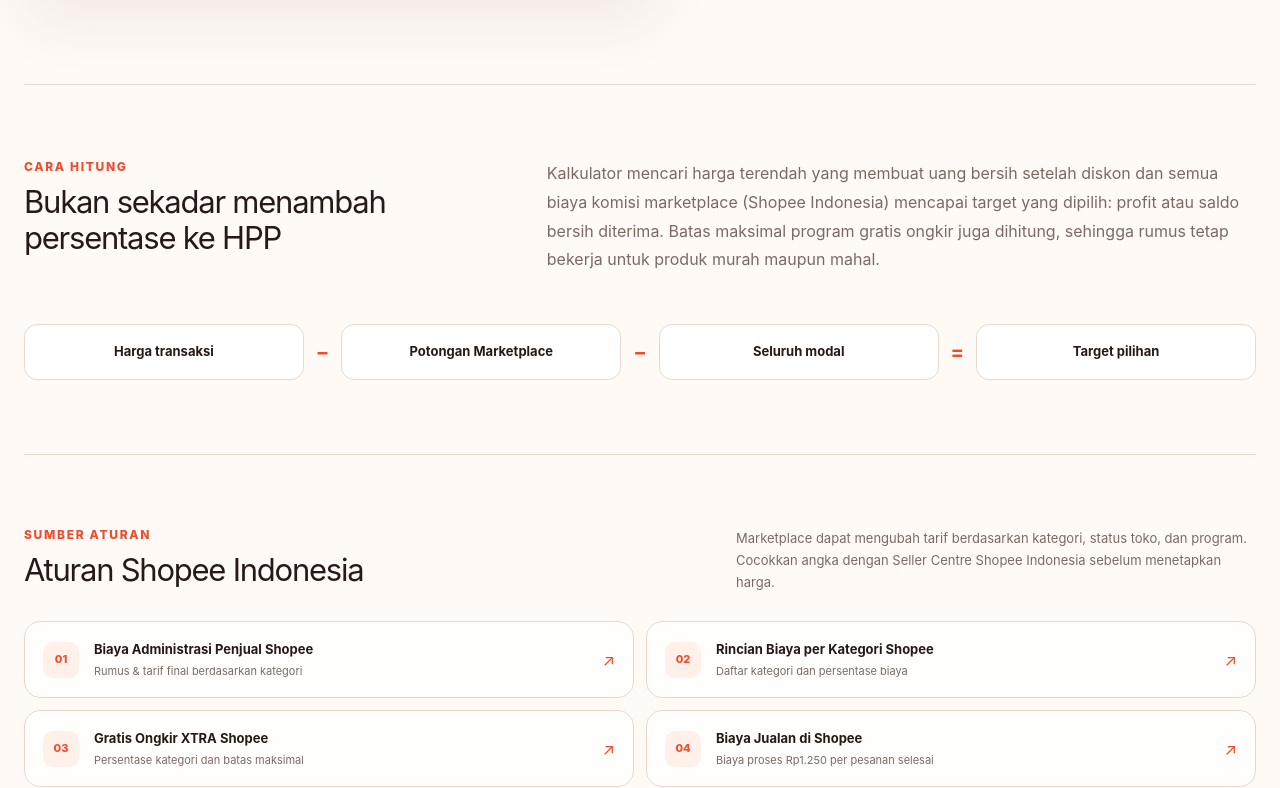
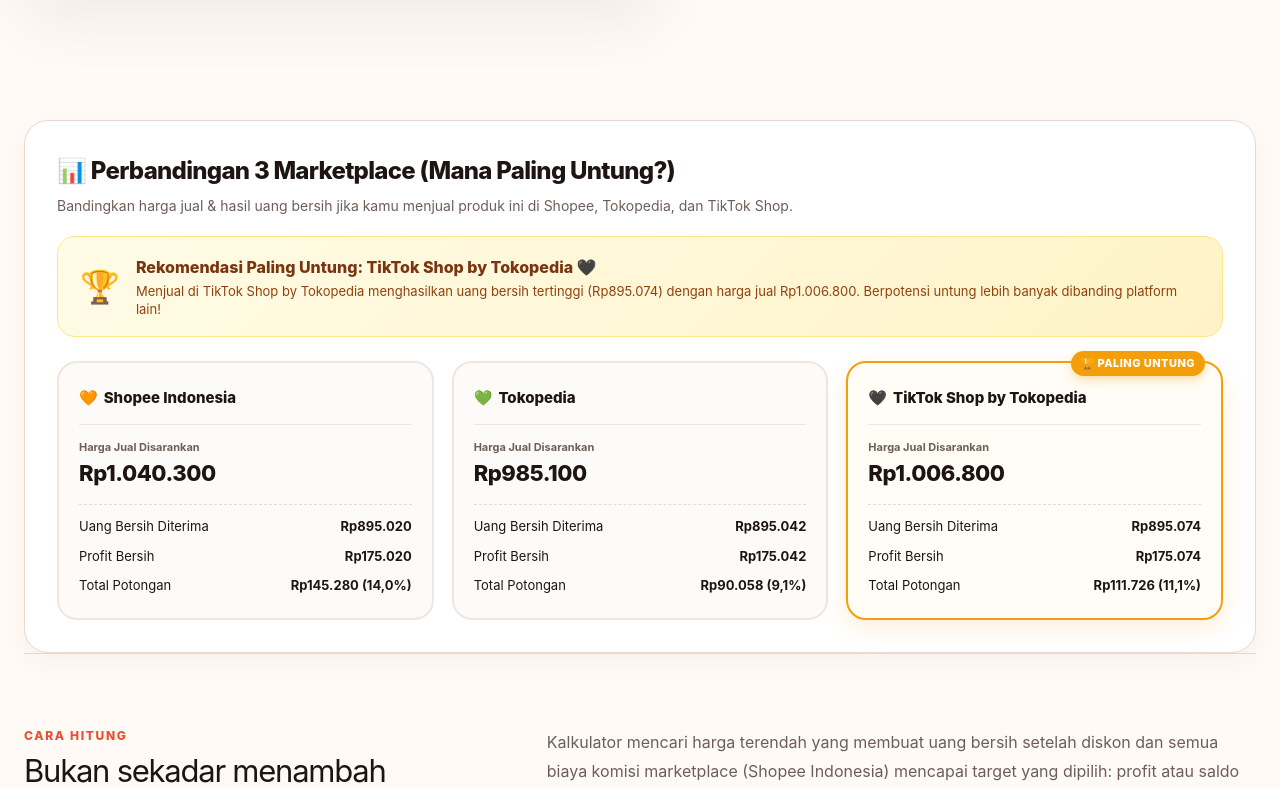
Before and after one commit to haadziqf/alkulator-harga-shopee, a Next.js app: page / in a window 1280 px wide. Shown: the part 1274-2062 px from the top of the page. Built offline with nearby package versions, Linux system fonts and the light colour scheme.

Commit message:
Add e-commerce color palettes and multi-marketplace comparison feature for highest profit

```diff
--- a/app/globals.css
+++ b/app/globals.css
@@ -1,15 +1,34 @@
 @import "tailwindcss";
 
 :root {
+  --shopee-orange: #ee4d2d;
+  --shopee-orange-dark: #c93b20;
+  --shopee-soft: #fff0e9;
+
+  --tokopedia-green: #03ac0e;
+  --tokopedia-green-dark: #028a0b;
+  --tokopedia-soft: #e8f8ea;
+
+  --tiktok-black: #121212;
+  --tiktok-soft: #f1f5f9;
+
+  --theme-primary: var(--shopee-orange);
+  --theme-dark: var(--shopee-orange-dark);
+  --theme-soft: var(--shopee-soft);
+  --theme-glow: rgba(238, 77, 45, 0.14);
+
   --orange: #ee4d2d;
-  --orange-dark: #c93b20;
-  --orange-soft: #fff0e9;
   --cream: #fffaf6;
-  --ink: #271a16;
-  --muted: #7b6a64;
+  --ink: #1e1512;
+  --muted: #6e5e57;
   --line: #ead8d0;
   --white: #ffffff;
+
+  --gold-badge: #d97706;
+  --gold-bg: #fef3c7;
+  --gold-border: #fde68a;
 }
+
 
 * {
   box-sizing: border-box;
@@ -940,3 +959,149 @@
 .platform-btn.tiktok.active {
   color: #000000;
 }
+
+/* Comparison Section */
+.comparison-section {
+  margin-top: 36px;
+  padding: 32px;
+  background: white;
+  border-radius: 24px;
+  border: 1px solid var(--line);
+  box-shadow: 0 10px 30px rgba(0, 0, 0, 0.04);
+}
+
+.comparison-header h2 {
+  font-size: 24px;
+  font-weight: 800;
+  margin: 0 0 6px;
+  letter-spacing: -0.03em;
+}
+
+.comparison-header p {
+  margin: 0 0 20px;
+  color: var(--muted);
+  font-size: 14px;
+}
+
+.best-banner {
+  display: flex;
+  align-items: center;
+  gap: 16px;
+  padding: 18px 22px;
+  margin-bottom: 24px;
+  background: linear-gradient(135deg, #fffbe6, #fef3c7);
+  border: 1px solid var(--gold-border);
+  border-radius: 18px;
+  color: #92400e;
+}
+
+.best-banner-icon {
+  font-size: 32px;
+  line-height: 1;
+}
+
+.best-banner-text strong {
+  display: block;
+  font-size: 16px;
+  color: #78350f;
+  font-weight: 800;
+}
+
+.best-banner-text p {
+  margin: 3px 0 0;
+  font-size: 13px;
+  color: #92400e;
+  line-height: 1.4;
+}
+
+.comparison-grid {
+  display: grid;
+  grid-template-columns: repeat(3, minmax(0, 1fr));
+  gap: 18px;
+}
+
+.comparison-card {
+  position: relative;
+  padding: 22px 20px;
+  border-radius: 20px;
+  border: 2px solid #f0e6e0;
+  background: #fdfbf9;
+  transition: all 200ms ease;
+}
+
+.comparison-card.is-best {
+  border-color: #f59e0b;
+  background: #fffdf5;
+  box-shadow: 0 8px 24px rgba(245, 158, 11, 0.16);
+}
+
+.comparison-card-badge {
+  display: inline-flex;
+  align-items: center;
+  gap: 6px;
+  font-size: 15px;
+  font-weight: 800;
+}
+
+.best-tag {
+  position: absolute;
+  top: -12px;
+  right: 16px;
+  padding: 4px 10px;
+  background: #f59e0b;
+  color: white;
+  font-size: 11px;
+  font-weight: 800;
+  border-radius: 20px;
+  text-transform: uppercase;
+  letter-spacing: 0.04em;
+  box-shadow: 0 4px 10px rgba(245, 158, 11, 0.3);
+}
+
+.comp-price-box {
+  margin-top: 14px;
+  padding-top: 14px;
+  border-top: 1px solid #f0e6e0;
+}
+
+.comp-price-box span {
+  display: block;
+  font-size: 11px;
+  color: var(--muted);
+  font-weight: 700;
+}
+
+.comp-price-box strong {
+  display: block;
+  margin-top: 2px;
+  font-size: 22px;
+  font-weight: 800;
+  color: var(--ink);
+  letter-spacing: -0.02em;
+}
+
+.comp-metrics {
+  margin-top: 14px;
+  display: flex;
+  flex-direction: column;
+  gap: 10px;
+  font-size: 13px;
+  border-top: 1px dashed #e8dad2;
+  padding-top: 12px;
+}
+
+.comp-metrics > div {
+  display: flex;
+  justify-content: space-between;
+  align-items: center;
+}
+
+.comp-metrics b {
+  font-weight: 750;
+}
+
+@media (max-width: 900px) {
+  .comparison-grid {
+    grid-template-columns: 1fr;
+  }
+}
--- a/app/page.tsx
+++ b/app/page.tsx
@@ -24,6 +24,7 @@
   name: string;
   badge: string;
   icon: string;
+  themeColor: string;
   adminRateDefault: number;
   shippingRateDefault: number;
   shippingCapDefault: number;
@@ -40,6 +41,7 @@
     name: "Shopee Indonesia",
     badge: "Shopee",
     icon: "🧡",
+    themeColor: "#ee4d2d",
     adminRateDefault: 10,
     shippingRateDefault: 5.5,
     shippingCapDefault: 40000,
@@ -75,6 +77,7 @@
     name: "Tokopedia",
     badge: "Tokopedia",
     icon: "💚",
+    themeColor: "#03ac0e",
     adminRateDefault: 8,
     shippingRateDefault: 4,
     shippingCapDefault: 10000,
@@ -105,6 +108,7 @@
     name: "TikTok Shop by Tokopedia",
     badge: "TikTok Shop",
     icon: "🖤",
+    themeColor: "#121212",
     adminRateDefault: 7,
     shippingRateDefault: 4.5,
     shippingCapDefault: 40000,
@@ -371,6 +375,38 @@
     result.sellerDiscountNominal;
   const feePercent = result.price ? (totalFees / result.price) * 100 : 0;
 
+  // Comparison logic across all 3 platforms
+  const comparison = useMemo(() => {
+    const list = (Object.keys(PLATFORMS) as Platform[]).map((platKey) => {
+      const cfg = PLATFORMS[platKey];
+      const platInput: Inputs = {
+        ...input,
+        platform: platKey,
+        adminRate: cfg.adminRateDefault,
+        shippingRate: cfg.shippingRateDefault,
+        shippingCap: cfg.shippingCapDefault,
+        promoRate: cfg.promoRateDefault,
+      };
+      const res = solvePrice(platInput);
+      const fees = res.variableFees + res.processOrder + res.sellerDiscountNominal;
+      const pct = res.price ? (fees / res.price) * 100 : 0;
+      return {
+        key: platKey,
+        config: cfg,
+        res,
+        totalFees: fees,
+        feePercent: pct,
+      };
+    });
+
+    const sorted = [...list].sort((a, b) => b.res.netRevenue - a.res.netRevenue);
+    const best = sorted[0];
+    const second = sorted[1];
+    const diff = best.res.netRevenue - second.res.netRevenue;
+
+    return { list, best, second, diff };
+  }, [input]);
+
   const patch = <K extends keyof Inputs>(key: K, value: Inputs[K]) =>
     setInput((current) => ({ ...current, [key]: value }));
 
@@ -387,7 +423,7 @@
   };
 
   return (
-    <main>
+    <main data-theme={input.platform}>
       <nav className="nav shell">
         <a className="brand" href="#kalkulator" aria-label="Hitung Jual">
           <span className="brand-icon" aria-hidden="true">
@@ -397,6 +433,7 @@
         </a>
         <div className="nav-links">
           <a className="active" href="#kalkulator">Kalkulator</a>
+          <a href="#perbandingan">Perbandingan Untung</a>
           <a href="#cara-hitung">Cara hitung</a>
           <a href="#sumber">Sumber aturan</a>
         </div>
@@ -406,7 +443,7 @@
       </nav>
 
       <section className="hero shell" id="kalkulator">
-        <p className="eyebrow">Kalkulator harga jual Shopee, Tokopedia & TikTok Shop</p>
+        <p className="eyebrow">Kalkulator harga jual & perbandingan untung e-commerce</p>
         <h1>Harga Jualnya Berapa?</h1>
         <p>Hitung harga jual tanpa nebak margin—sudah memperhitungkan komisi admin & program potongan masing-masing marketplace.</p>
       </section>
@@ -670,6 +707,62 @@
         </aside>
       </section>
 
+      {/* Multi-Marketplace Comparison Section ("Perbandingan Mana Paling Untung") */}
+      <section className="comparison-section shell" id="perbandingan">
+        <div className="comparison-header">
+          <h2>📊 Perbandingan 3 Marketplace (Mana Paling Untung?)</h2>
+          <p>Bandingkan harga jual & hasil uang bersih jika kamu menjual produk ini di Shopee, Tokopedia, dan TikTok Shop.</p>
+        </div>
+
+        {/* Best Recommendation Banner */}
+        <div className="best-banner">
+          <div className="best-banner-icon">🏆</div>
+          <div className="best-banner-text">
+            <strong>
+              Rekomendasi Paling Untung: {comparison.best.config.name} {comparison.best.config.icon}
+            </strong>
+            <p>
+              Menjual di {comparison.best.config.name} menghasilkan uang bersih tertinggi ({rupiah.format(comparison.best.res.netRevenue)}) dengan harga jual Rp{formatNumber(comparison.best.res.price)}. Berpotensi untung lebih banyak dibanding platform lain!
+            </p>
+          </div>
+        </div>
+
+        <div className="comparison-grid">
+          {comparison.list.map((item) => {
+            const isBest = item.key === comparison.best.key;
+            return (
+              <div key={item.key} className={`comparison-card ${isBest ? "is-best" : ""}`}>
+                {isBest && <span className="best-tag">🏆 PALING UNTUNG</span>}
+                <div className="comparison-card-badge">
+                  <span>{item.config.icon}</span>
+                  <span>{item.config.name}</span>
+                </div>
+
+                <div className="comp-price-box">
+                  <span>Harga Jual Disarankan</span>
+                  <strong>{rupiah.format(item.res.price)}</strong>
+                </div>
+
+                <div className="comp-metrics">
+                  <div>
+                    <span>Uang Bersih Diterima</span>
+                    <b>{rupiah.format(item.res.netRevenue)}</b>
+                  </div>
+                  <div>
+                    <span>Profit Bersih</span>
+                    <b>{rupiah.format(item.res.profit)}</b>
+                  </div>
+                  <div>
+                    <span>Total Potongan</span>
+                    <b>{rupiah.format(item.totalFees)} ({item.feePercent.toFixed(1).replace(".", ",")}%)</b>
+                  </div>
+                </div>
+              </div>
+            );
+          })}
+        </div>
+      </section>
+
       <section className="method shell" id="cara-hitung">
         <div>
           <p className="step">Cara hitung</p>
```
